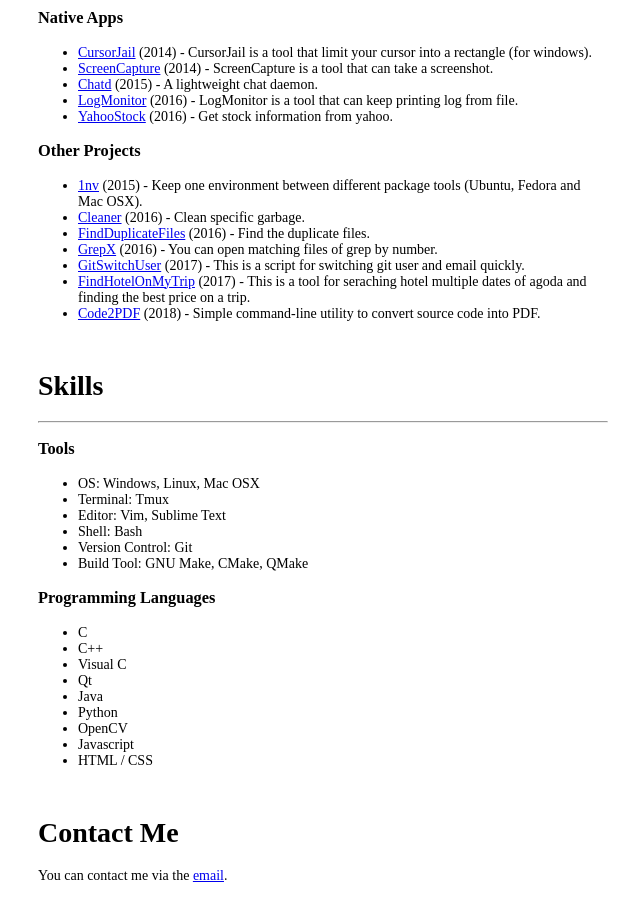
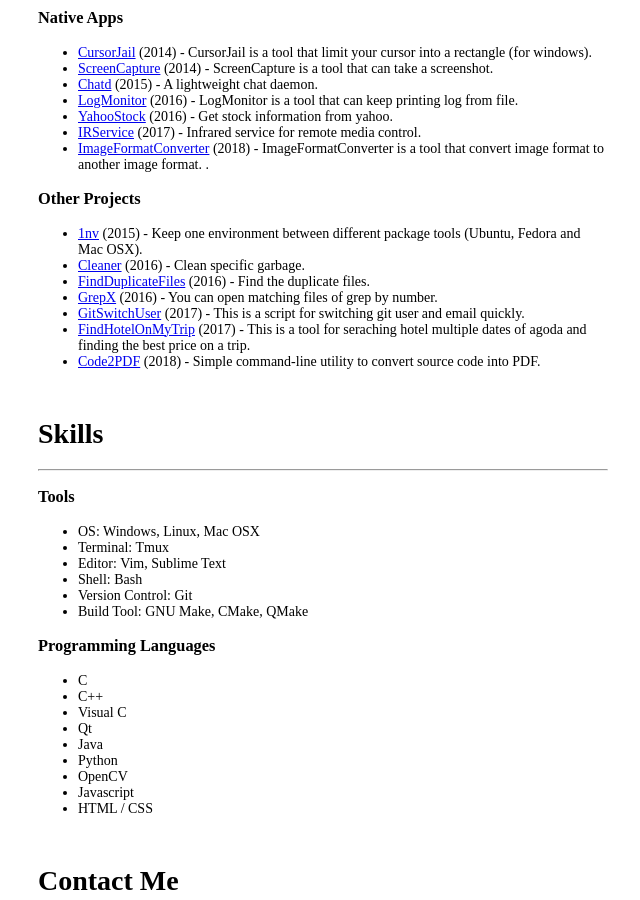
Before and after one commit to shengyu7697/cv, a plain HTML site: page index.html in a window 1280 px wide. Shown: the part 1160-2060 px from the top of the page, without its empty margins (312-952 px from the left). Drawn offline with Linux system fonts and the light colour scheme.

Commit message:
Update index.html

```diff
--- a/index.html
+++ b/index.html
@@ -1,7 +1,7 @@
 <!-- @author: ShengYu Peng -->
 <!-- @email: shengyu7697@gmail.com -->
 <!-- @date: 2017-04-08 -->
-<!-- @update: 2018-01-22 -->
+<!-- @update: 2018-01-23 -->
 <!DOCTYPE html>
 <html>
 <head>
@@ -79,6 +79,8 @@
             <li><a href="https://github.com/shengyu7697/Chatd" target="_blank">Chatd</a> (2015) - A lightweight chat daemon. </li>
             <li><a href="https://github.com/shengyu7697/LogMonitor" target="_blank">LogMonitor</a> (2016) - LogMonitor is a tool that can keep printing log from file.</li>
             <li><a href="https://github.com/shengyu7697/YahooStock" target="_blank">YahooStock</a> (2016) - Get stock information from yahoo.</li>
+            <li><a href="https://github.com/shengyu7697/IRService" target="_blank">IRService</a> (2017) - Infrared service for remote media control.</li>
+            <li><a href="https://github.com/shengyu7697/ImageFormatConverter" target="_blank">ImageFormatConverter</a> (2018) - ImageFormatConverter is a tool that convert image format to another image format. .</li>
         </ul>
         <h3>Other Projects</h3>
         <ul>
```
